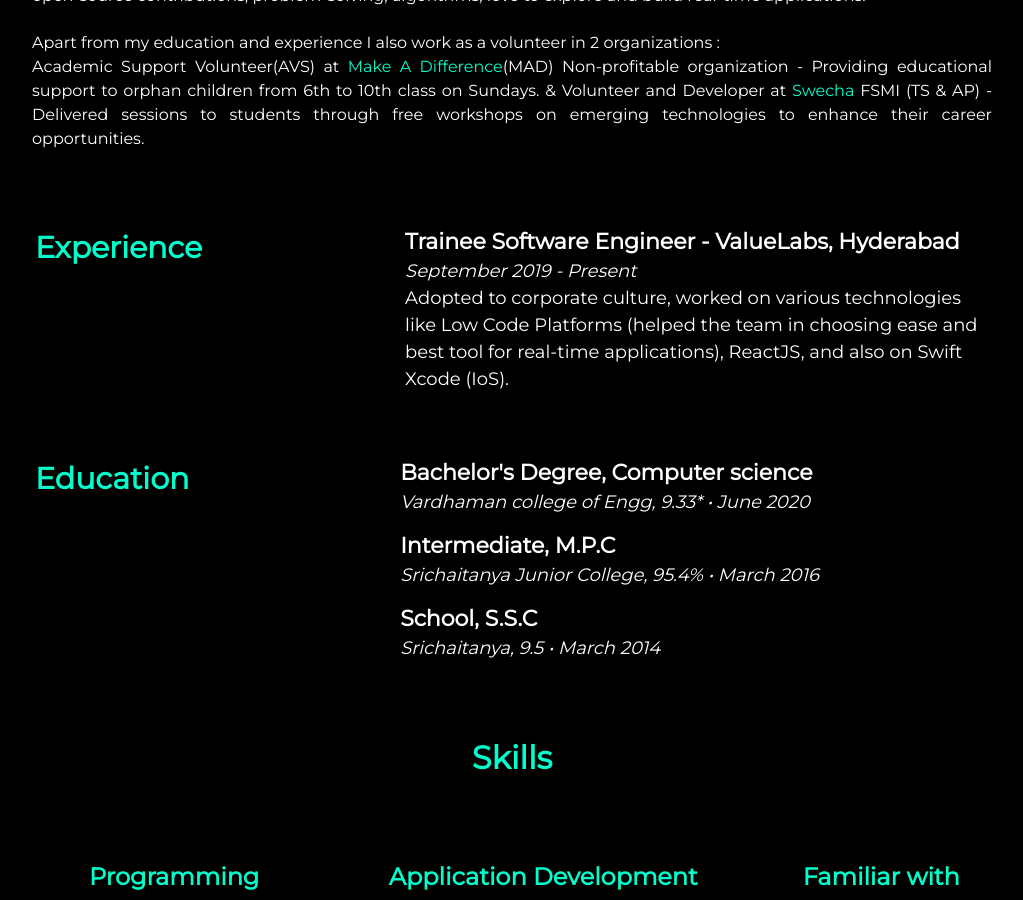
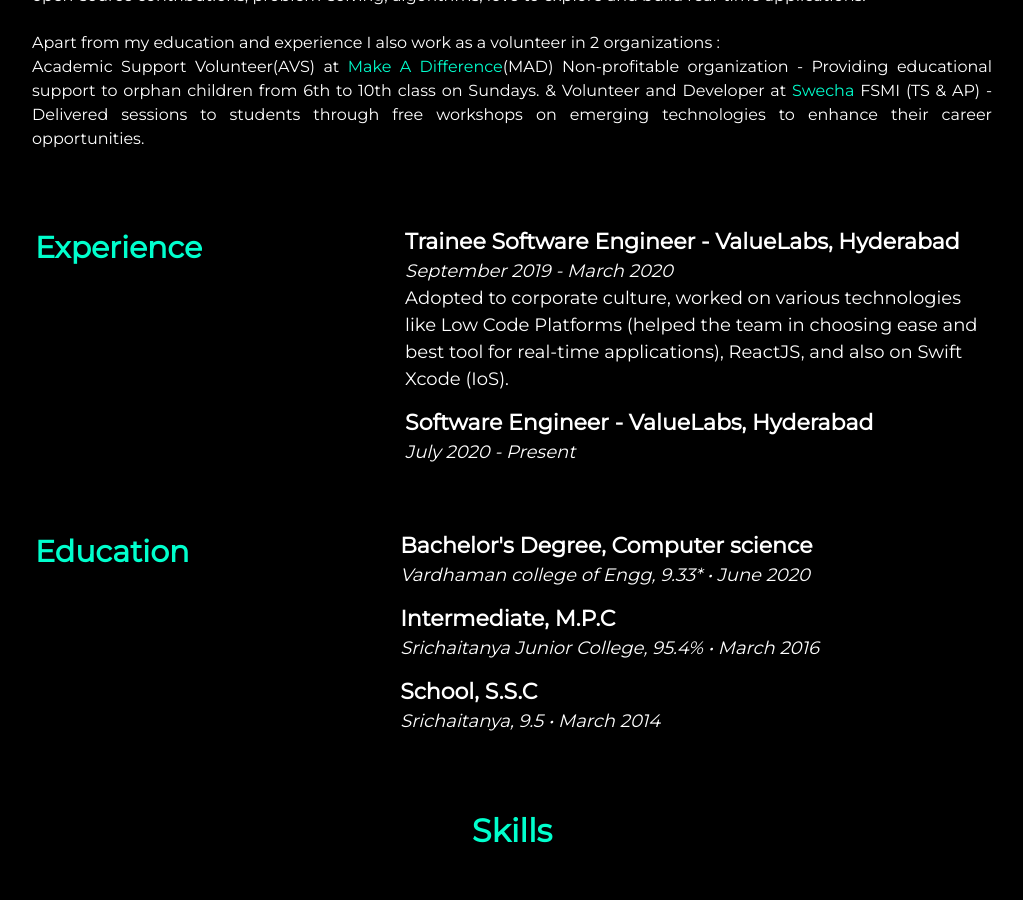
Before and after one commit to VasaviLagishetty/VasaviLagishetty.github.io, a Jekyll site: the page built from index.html, in a window 1280 px wide and 900 px high, scrolled down 1145 px. Shown: the whole window, without its empty margins (128-1151 px from the left). Built offline with Jekyll 4.4.1, drawn with Linux system fonts in a browser that asks for light colours; nearby versions of some CDN libraries.

Commit message:
Update about.html

```diff
--- a/_includes/about.html
+++ b/_includes/about.html
@@ -79,8 +79,11 @@
   </div><br><br>
 <table>
   <tr>
-    <th rowspan="1">Experience</th>
-    <td><b>Trainee Software Engineer - ValueLabs, Hyderabad</b><br><i>September 2019 - Present</i><br>Adopted to corporate culture, worked on various technologies like Low Code Platforms (helped the team in choosing ease and best tool for real-time applications), ReactJS, and also on Swift Xcode (IoS).</td>
+    <th rowspan="2">Experience</th>
+    <td><b>Trainee Software Engineer - ValueLabs, Hyderabad</b><br><i>September 2019 - March 2020</i><br>Adopted to corporate culture, worked on various technologies like Low Code Platforms (helped the team in choosing ease and best tool for real-time applications), ReactJS, and also on Swift Xcode (IoS).</td>
+  </tr>
+  <tr>
+    <td><b>Software Engineer - ValueLabs, Hyderabad</b><br><i>July 2020 - Present</i></td>
   </tr>
 </table><br><br>
 <table>
```
